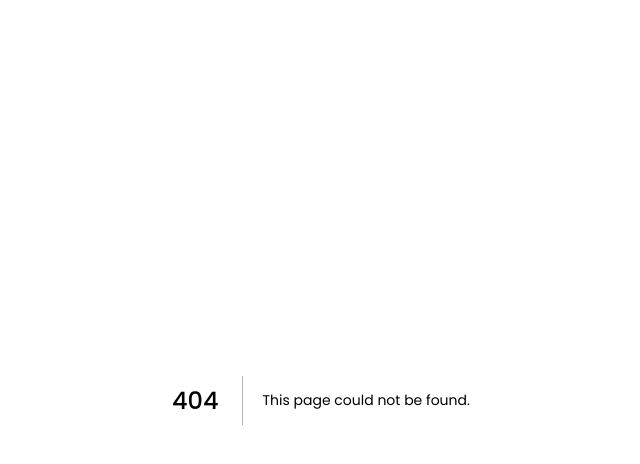
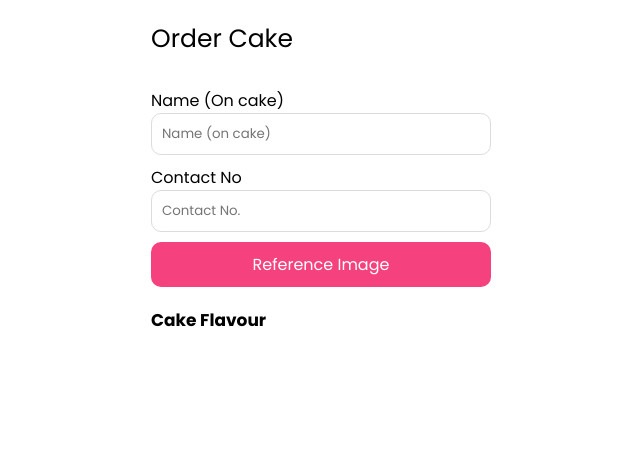
Before and after one commit to WebRonit/Cake-Shop, a Next.js app: page /order in a window 1280 px wide. Before the commit this address had no page. Shown: the top 464 px of the page, without its empty margins (319-959 px from the left). Built offline with nearby package versions, Linux system fonts and the light colour scheme.

Commit message:
Add files via upload

```diff
--- /dev/null
+++ b/src/app/order/page.js
@@ -0,0 +1,26 @@
+import style from './page.module.css'
+
+export default function Order(){
+	return(
+
+		<main>
+
+		    <div className={style.mainCont}>
+		       <p className={style.p1}>Order Cake</p>
+
+		       <label htmlFor="#">Name (On cake)</label>
+		       <input type="text" placeholder="Name (on cake)" />
+
+		       <label htmlFor="#">Contact No</label>
+		       <input type="number" placeholder="Contact No." />
+
+		       <label htmlFor="image" className={style.uploadBtn}>Reference Image</label>
+		       <input type="file" Name='image' id='image' hidden/>
+
+		       <p className={style.p2}>Cake Flavour</p>
+
+		    </div>
+
+		</main>
+	)
+}
--- /dev/null
+++ b/src/app/order/page.module.css
@@ -0,0 +1,35 @@
+.mainCont{
+	display: flex;
+	flex-direction: column;
+	width: 400px;
+	padding: 20px 30px;
+	margin: 0 auto;
+/*	background-color: rgb(240, 240, 240, 1.0);*/
+}
+
+.mainCont .p1{
+	font-size: 25px;
+	margin-bottom: 30px;
+}
+
+.mainCont input{
+	padding: 10px;
+	margin-bottom: 10px;
+	border: solid 1px rgb(220, 220, 220, 1.0);
+	outline: none;
+	border-radius: 10px;
+}
+
+.uploadBtn{
+	padding: 10px;
+	border-radius: 10px;
+	background: #f5427e;
+	text-align: center;
+	color: #fff;
+}
+
+.p2{
+	font-size: 17px;
+	font-weight: bold;
+	margin-top: 20px;
+}
```
